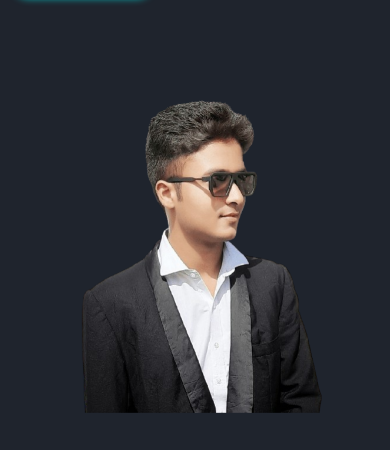
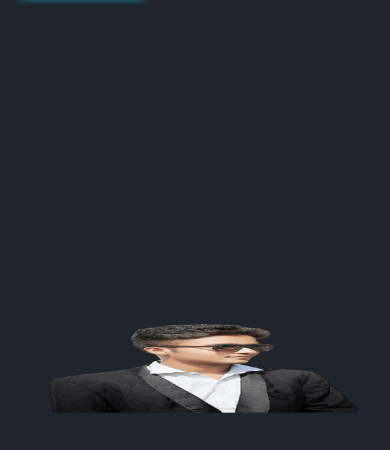
Before and after one commit to pobaru-darshan/darshan, a plain HTML site: page index.html in a window 390 px wide. Shown: the part 394-844 px from the top of the page. Drawn offline with nearby package versions, Linux system fonts and the light colour scheme.

Commit message:
Update style.css

```diff
--- a/style.css
+++ b/style.css
@@ -469,8 +469,9 @@
         .portfolio-container {
             grid-template-columns: 1fr;
         }
-        ..home-img img {
-            width: 110vw;
+       .home-img img {
+            width: 90vw;
+            max-height: 90px;
         }
         .home-img img {
             margin-top: 2rem;
```
